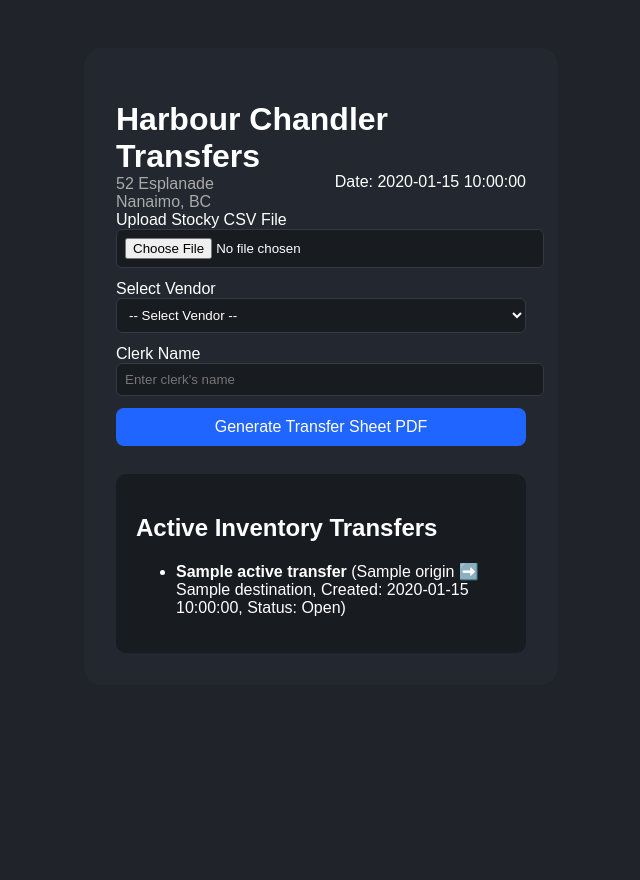
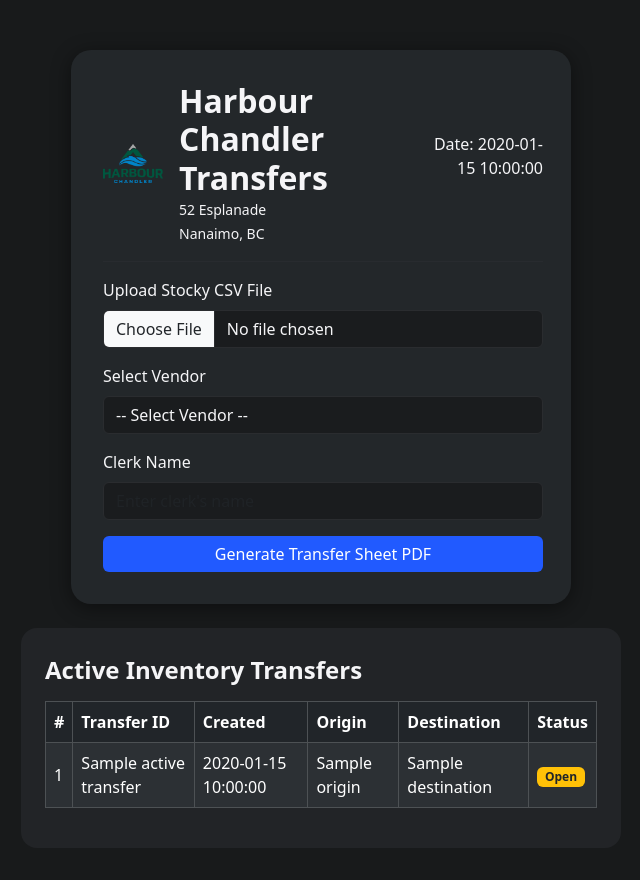
Before and after one commit to ITASFrank/pdf-transfers, a Flask app: template templates/index.html in a window 1280 px wide. Shown: the whole page, without its empty margins (319-959 px from the left). Before the commit the page ends 616 px from the top, so only its background shows below. Run offline with Flask 3, Linux system fonts and the light colour scheme; the template is opened without the code that fills it: most values are stand-ins (such as "Sample title", 1, 10 or a date in 2020).

Commit message:
Update index.html

```diff
--- a/templates/index.html
+++ b/templates/index.html
@@ -1,60 +1,128 @@
 <!DOCTYPE html>
 <html lang="en">
 <head>
-    <meta charset="UTF-8" />
+    <meta charset="UTF-8">
     <title>Harbour Chandler Transfers</title>
+    <meta name="viewport" content="width=device-width, initial-scale=1">
+    <!-- Simple Bootstrap via CDN for layout and form controls -->
+    <link rel="stylesheet" href="https://cdn.jsdelivr.net/npm/bootstrap@5.3.3/dist/css/bootstrap.min.css">
     <style>
-        body { background: #20232a; color: #fff; font-family: Arial, sans-serif; }
-        .container { background: #23272f; padding: 32px; border-radius: 18px; max-width: 410px; margin: 48px auto; }
-        h1 { margin-bottom: 0; }
-        form { margin-bottom: 28px; }
-        input, select { width: 100%; margin-bottom: 12px; padding: 8px; background: #181b20; border: 1px solid #343942; color: #fff; border-radius: 6px; }
-        button { width: 100%; padding: 10px; background: #2065ff; color: #fff; border: none; border-radius: 8px; font-size: 1rem; }
-        .section { margin-top: 28px; background: #181b20; padding: 20px; border-radius: 10px; }
-        .transfers-list { margin-top: 14px; }
-        .transfers-list li { margin-bottom: 10px; }
-        .subtitle { color: #aaa; }
+        body {
+            background: #181a1b;
+            color: #f5f5f7;
+        }
+        .transfer-card {
+            background: #23272a;
+            border-radius: 20px;
+            box-shadow: 0 4px 20px rgba(0,0,0,0.45);
+            padding: 32px 28px 32px 32px;
+            max-width: 500px;
+            margin: 50px auto 24px;
+        }
+        .logo-img {
+            max-width: 60px;
+        }
+        .btn-primary {
+            background: #215aff;
+            border: none;
+        }
+        .active-list {
+            background: #222427;
+            border-radius: 16px;
+            padding: 28px 24px 24px 24px;
+            max-width: 600px;
+            margin: 0 auto 32px;
+        }
+        label, .form-label {
+            color: #f5f5f7;
+        }
+        .form-control, .form-select {
+            background: #1a1c1e;
+            border: 1px solid #2a2c2f;
+            color: #f5f5f7;
+        }
+        .form-control:focus, .form-select:focus {
+            border-color: #215aff;
+            box-shadow: 0 0 0 0.2rem #215aff40;
+        }
     </style>
 </head>
 <body>
-    <div class="container">
-        <h1>Harbour Chandler Transfers</h1>
-        <div class="subtitle">52 Esplanade<br>Nanaimo, BC</div>
-        <div style="float: right; margin-top: -38px;">Date: {{ today_date }}</div>
-
-        <form method="POST" enctype="multipart/form-data">
-            <label>Upload Stocky CSV File</label>
-            <input type="file" name="csv" accept=".csv" required />
-
-            <label>Select Vendor</label>
-            <select name="vendor" required>
+<div class="transfer-card">
+    <div class="d-flex align-items-center mb-2">
+        <img src="{{ url_for('static', filename='logo.png') }}" alt="Harbour Chandler Logo" class="logo-img me-3">
+        <div>
+            <h2 class="mb-0" style="font-weight: 700; font-size: 2rem;">Harbour Chandler Transfers</h2>
+            <small>52 Esplanade<br>Nanaimo, BC</small>
+        </div>
+        <div class="ms-auto text-end" style="margin-top:-16px;">
+            <div style="font-weight: 500;">Date: {{ today_date }}</div>
+        </div>
+    </div>
+    <hr style="border-color: #3a3b3c;">
+    <!-- CSV Upload Form -->
+    <form method="POST" enctype="multipart/form-data">
+        <div class="mb-3">
+            <label for="csv" class="form-label">Upload Stocky CSV File</label>
+            <input class="form-control" type="file" name="csv" id="csv" required>
+        </div>
+        <div class="mb-3">
+            <label for="vendor" class="form-label">Select Vendor</label>
+            <select class="form-select" name="vendor" id="vendor" required>
                 <option value="">-- Select Vendor --</option>
-                {% for option in vendor_options %}
-                <option value="{{ option }}">{{ option }}</option>
+                {% for v in vendor_options %}
+                    <option value="{{ v }}">{{ v }}</option>
                 {% endfor %}
             </select>
+        </div>
+        <div class="mb-3">
+            <label for="clerk" class="form-label">Clerk Name</label>
+            <input class="form-control" type="text" name="clerk" id="clerk" required placeholder="Enter clerk's name">
+        </div>
+        <button class="btn btn-primary w-100" type="submit">Generate Transfer Sheet PDF</button>
+    </form>
+</div>
 
-            <label>Clerk Name</label>
-            <input type="text" name="clerk" placeholder="Enter clerk's name" required />
-
-            <button type="submit">Generate Transfer Sheet PDF</button>
-        </form>
-
-        <div class="section">
-            <h2>Active Inventory Transfers</h2>
-            {% if active_transfers %}
-                <ul class="transfers-list">
-                {% for t in active_transfers %}
-                    <li>
-                        <strong>{{ t.name or 'Transfer #' ~ t.id }}</strong>
-                        ({{ t.origin }} ➡️ {{ t.destination }}, Created: {{ t.created_at }}, Status: {{ t.status|capitalize }})
-                    </li>
-                {% endfor %}
-                </ul>
-            {% else %}
-                <p>No active transfers available.</p>
-            {% endif %}
+<div class="active-list">
+    <h4 class="mb-3" style="font-weight: 700;">Active Inventory Transfers</h4>
+    {% if active_transfers and active_transfers|length > 0 %}
+        <div class="table-responsive">
+            <table class="table table-dark table-striped table-bordered align-middle">
+                <thead>
+                    <tr>
+                        <th scope="col">#</th>
+                        <th scope="col">Transfer ID</th>
+                        <th scope="col">Created</th>
+                        <th scope="col">Origin</th>
+                        <th scope="col">Destination</th>
+                        <th scope="col">Status</th>
+                    </tr>
+                </thead>
+                <tbody>
+                    {% for t in active_transfers %}
+                    <tr>
+                        <td>{{ loop.index }}</td>
+                        <td>{{ t.name }}</td>
+                        <td>{{ t.created_at }}</td>
+                        <td>{{ t.origin }}</td>
+                        <td>{{ t.destination }}</td>
+                        <td>
+                            {% if t.status == "open" %}
+                                <span class="badge bg-warning text-dark">Open</span>
+                            {% elif t.status == "sent" %}
+                                <span class="badge bg-primary">Sent</span>
+                            {% else %}
+                                <span class="badge bg-secondary">{{ t.status }}</span>
+                            {% endif %}
+                        </td>
+                    </tr>
+                    {% endfor %}
+                </tbody>
+            </table>
         </div>
-    </div>
+    {% else %}
+        <div class="text-secondary">No active transfers available.</div>
+    {% endif %}
+</div>
 </body>
 </html>
```
